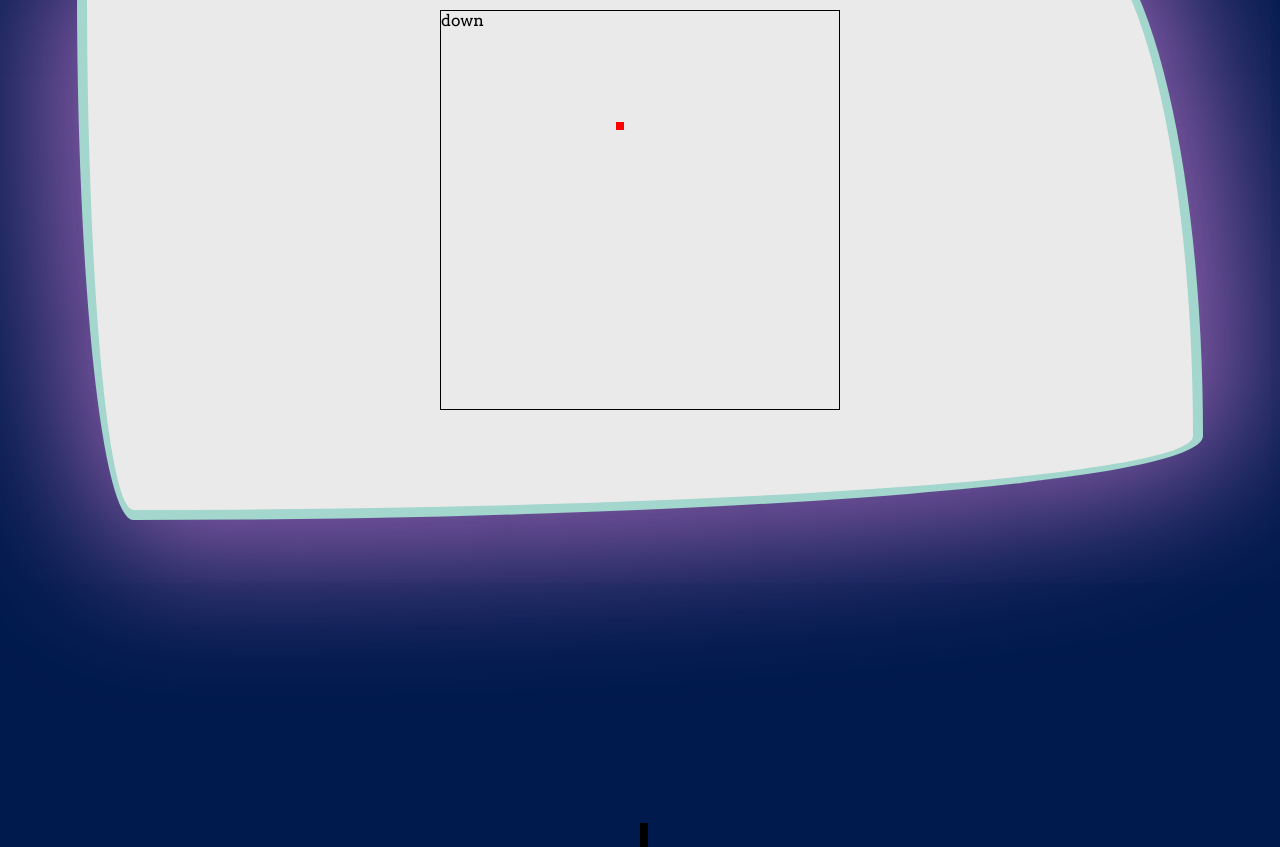
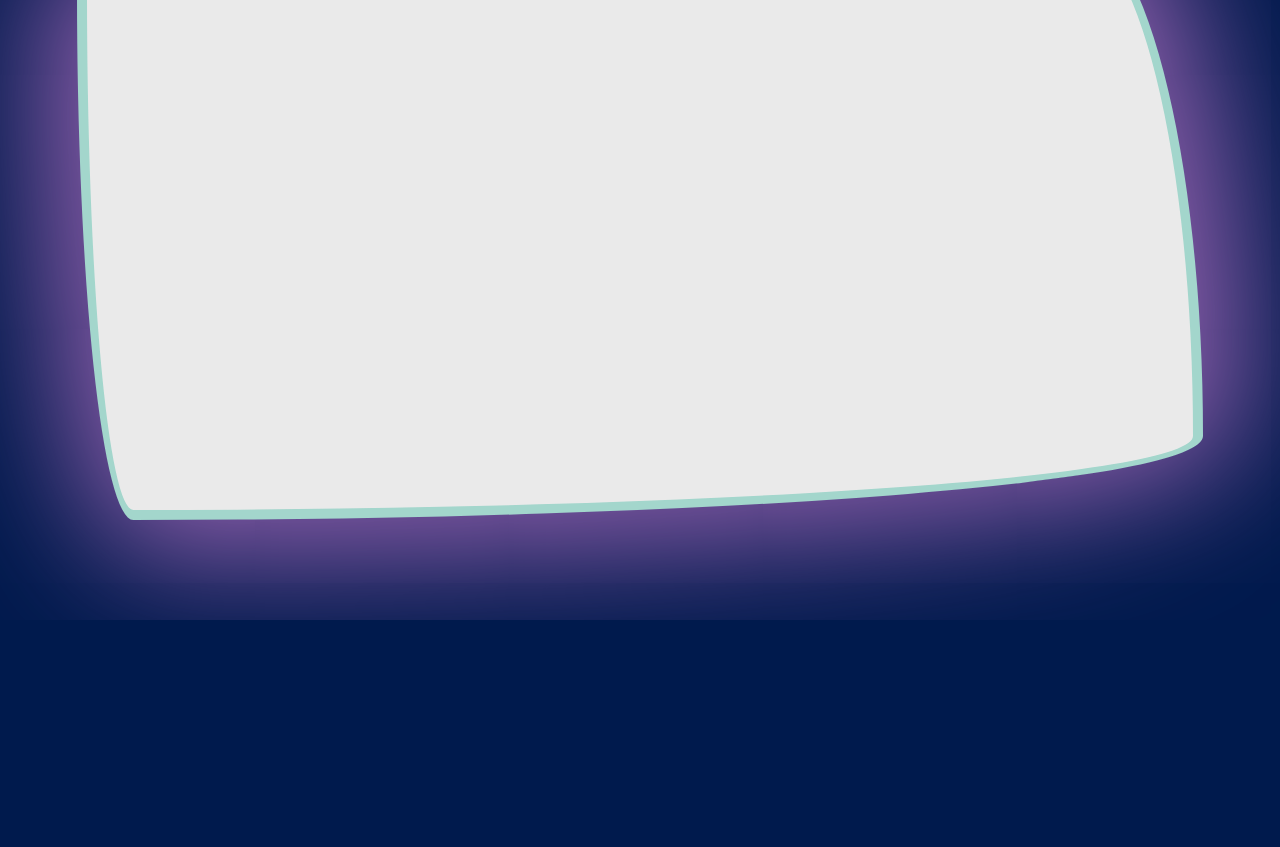
Before and after one commit to MouradFrz/react-game-arena, a React (Vite) app: page /snake in a window 1280 px wide. Shown: the part 180-1027 px from the top of the page. After the commit the page ends 800 px from the top, so only its background shows below. Built offline with nearby package versions, Linux system fonts and the light colour scheme.

Commit message:
Functional snake game (Quite messy code: needs refactoring)

```diff
--- a/src/pages/Snake.jsx
+++ b/src/pages/Snake.jsx
@@ -1,38 +1,100 @@
-import React, { useEffect, useState } from "react";
+import React, { useEffect, useRef, useState } from "react";
 import "../assets/Snake.scss";
 function Snake(props) {
 	const [snake, setSnake] = useState([
 		[24, 25],
 		[23, 25],
 		[22, 25],
+		[21, 25],
+		[20, 25],
+		[19, 25],
 	]);
+	function generateFood() {
+		return [Math.floor(Math.random() * 49), Math.floor(Math.random() * 49)];
+	}
 	const [direction, setDirection] = useState("down");
-	const [food, setFood] = useState([14, 22]);
-
-	const displaySnake = snake.map((el) => (
+	const [food, setFood] = useState(generateFood());
+	const [score, setScore] = useState(0);
+	const prevDirection = useRef("up");
+	const [gameState, setGameState] = useState("playing");
+	const displaySnake = snake.map((el, index, array) => (
 		<span
 			className="snake-element"
-			style={{ top: el[0] * 2 + "%", left: el[1] * 2 + "%" }}
+			style={{
+				top: el[0] * 2 + "%",
+				left: el[1] * 2 + "%",
+				backgroundColor: index === array.length - 1 ? "Red" : "black",
+			}}
 		></span>
 	));
+	function addSquare() {
+		const lastElement = snake[snake.length - 1];
+		const beforeLastElement = snake[snake.length - 2];
+		let difference;
+		if (lastElement[0] === beforeLastElement[0]) {
+			difference = "horizontal";
+		} else {
+			difference = "vertical";
+		}
+		if (difference === "horizontal") {
+			if (lastElement[1] > beforeLastElement[1]) {
+				setSnake((prev) => [
+					...prev,
+					[prev[prev.length - 1][0], prev.length - 1][0] + 1,
+				]);
+			} else {
+				setSnake((prev) => [
+					...prev,
+					[prev[prev.length - 1][0], prev.length - 1][0] - 1,
+				]);
+			}
+		} else {
+			if (lastElement[0] > beforeLastElement[0]) {
+				setSnake((prev) => [
+					...prev,
+					[prev[prev.length-1][0] + 1, prev.length-1][0],
+				]);
+			} else {
+				setSnake((prev) => [
+					...prev,
+					[prev[prev.length-1][0] - 1, prev.length-1][0],
+				]);
+			}
+		}
+	}
+	function restartGame() {
+		setSnake([
+			[24, 25],
+			[23, 25],
+			[22, 25],
+			[21, 25],
+			[20, 25],
+			[19, 25],
+		]);
+		prevDirection.current = "up";
+		setDirection("down");
+		setScore(0);
+		setGameState("playing");
+	}
 	useEffect(() => {
 		function handleKeyPress(ev) {
 			if (ev.isComposing || ev.keyCode === 40) {
-				setDirection("down");
+				prevDirection.current !== "up" && setDirection("down");
 			}
 			if (ev.isComposing || ev.keyCode === 38) {
-				setDirection("up");
+				prevDirection.current !== "down" && setDirection("up");
 			}
 			if (ev.isComposing || ev.keyCode === 37) {
-				setDirection("left");
+				prevDirection.current !== "right" && setDirection("left");
 			}
 			if (ev.isComposing || ev.keyCode === 39) {
-				setDirection("right");
+				prevDirection.current !== "left" && setDirection("right");
 			}
 		}
 		window.addEventListener("keydown", handleKeyPress);
 		return () => window.removeEventListener("keydown", handleKeyPress);
 	}, []);
+	let changeInterval;
 	useEffect(() => {
 		const handleDirectionChange = () => {
 			switch (direction) {
@@ -48,7 +110,7 @@ function Snake(props) {
 					});
 					break;
 				case "left":
-                    setSnake((old) => {
+					setSnake((old) => {
 						const newSnake = [];
 						old.forEach((el, i) => {
 							i === 0
@@ -63,7 +125,7 @@ function Snake(props) {
 						const newSnake = [];
 						old.forEach((el, i) => {
 							i === 0
-								? newSnake.push([el[0]-1, el[1]])
+								? newSnake.push([el[0] - 1, el[1]])
 								: newSnake.push([old[i - 1][0], old[i - 1][1]]);
 						});
 						return newSnake;
@@ -74,7 +136,7 @@ function Snake(props) {
 						const newSnake = [];
 						old.forEach((el, i) => {
 							i === 0
-								? newSnake.push([el[0]+1, el[1]])
+								? newSnake.push([el[0] + 1, el[1]])
 								: newSnake.push([old[i - 1][0], old[i - 1][1]]);
 						});
 						return newSnake;
@@ -84,13 +146,40 @@ function Snake(props) {
 					return;
 			}
 		};
-		handleDirectionChange();
-		const lol = setInterval(handleDirectionChange, 100);
-		return () => clearInterval(lol);
-	}, [direction]);
-	return (
+		if (gameState === "playing") {
+			handleDirectionChange();
+			changeInterval = setInterval(handleDirectionChange, 40);
+			prevDirection.current = direction;
+		} else {
+			clearInterval(changeInterval);
+		}
+		return () => clearInterval(changeInterval);
+	}, [direction, gameState]);
+	useEffect(() => {
+		const touching = snake.filter((el, index) => {
+			if (index !== 0) {
+				return el[0] === snake[0][0] && el[1] === snake[0][1];
+			}
+			return false;
+		}).length;
+		const outOfBoard =
+			snake[0][0] > 49 ||
+			snake[0][0] < 0 ||
+			snake[0][1] > 49 ||
+			snake[0][1] < 0;
+		if (touching || outOfBoard) {
+			setGameState("stopped");
+		}
+		if (snake[0][0] === food[0] && snake[0][1] === food[1]) {
+			setScore((prev) => prev + 1);
+			setFood(generateFood);
+			addSquare();
+		}
+	}, [snake]);
+
+	return gameState === "playing" ? (
 		<div className="snake-board">
-			{/* <span className="snake-element"></span> */}
+			<p>{score}</p>
 			<span
 				className="food"
 				style={{ top: food[0] * 2 + "%", left: food[1] * 2 + "%" }}
@@ -98,6 +187,10 @@ function Snake(props) {
 			{displaySnake}
 			{direction}
 		</div>
+	) : (
+		<div>
+			<button onClick={restartGame}>Restart</button>
+		</div>
 	);
 }
 
```
